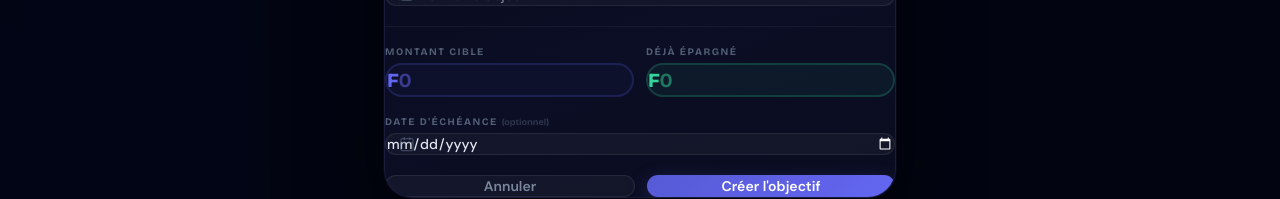
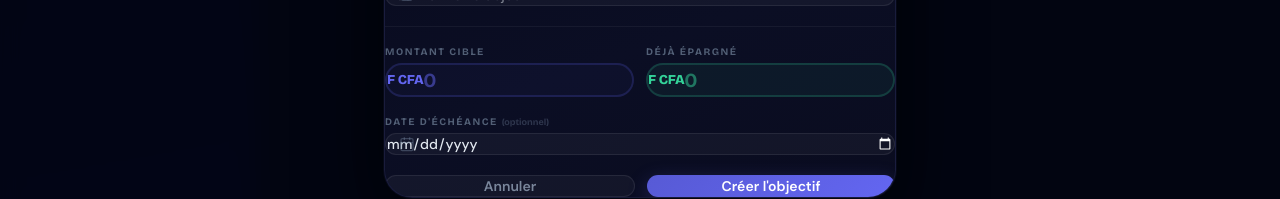
Before and after one commit to ousseynou-faye/GESTION-BOUTIQUES, a React (Vite) app in the folder budget-app/: page /objectifs in a window 1280 px wide. Both pictures are taken after a click on the button "Nouvel objectif". Shown: the part 412-611 px from the top of the page. Built offline with nearby package versions, Linux system fonts and the light colour scheme.

Commit message:
fix: replace currency symbol F with F CFA in all amount inputs

```diff
--- a/budget-app/src/components/transactions/TransactionForm.jsx
+++ b/budget-app/src/components/transactions/TransactionForm.jsx
@@ -124,9 +124,9 @@ export function TransactionForm({ initial, onSubmit, onCancel }) {
         >
           <span
             className="pl-5 font-display font-black leading-none select-none flex-shrink-0"
-            style={{ color: typeColor, fontSize: '2.25rem' }}
+            style={{ color: typeColor, fontSize: '1.1rem' }}
             aria-hidden="true"
-          >F</span>
+          >F CFA</span>
           <input
             type="number"
             step="1"
--- a/budget-app/src/pages/Budgets.jsx
+++ b/budget-app/src/pages/Budgets.jsx
@@ -123,9 +123,9 @@ function BudgetForm({ initial, mois, onSubmit, onCancel }) {
         >
           <span
             className="pl-5 font-display font-black leading-none select-none flex-shrink-0"
-            style={{ color: catColor, fontSize: '2.25rem' }}
+            style={{ color: catColor, fontSize: '1.1rem' }}
             aria-hidden="true"
-          >F</span>
+          >F CFA</span>
           <input
             type="number" step="1" min="1" placeholder="0"
             value={montant}
--- a/budget-app/src/pages/Goals.jsx
+++ b/budget-app/src/pages/Goals.jsx
@@ -194,9 +194,9 @@ function GoalForm({ initial, onSubmit, onCancel }) {
           >
             <span
               className="pl-3.5 font-display font-black leading-none select-none flex-shrink-0"
-              style={{ color: goalColor, fontSize: '1.25rem' }}
+              style={{ color: goalColor, fontSize: '0.85rem' }}
               aria-hidden="true"
-            >F</span>
+            >F CFA</span>
             <input
               type="number" step="1" min="1" placeholder="0"
               value={form.montantCible}
@@ -239,9 +239,9 @@ function GoalForm({ initial, onSubmit, onCancel }) {
           >
             <span
               className="pl-3.5 font-display font-black leading-none select-none flex-shrink-0"
-              style={{ color: '#34d399', fontSize: '1.25rem' }}
+              style={{ color: '#34d399', fontSize: '0.85rem' }}
               aria-hidden="true"
-            >F</span>
+            >F CFA</span>
             <input
               type="number" step="1" min="0" placeholder="0"
               value={form.montantActuel}
@@ -409,9 +409,9 @@ function DepositForm({ goal, onSubmit, onCancel }) {
         >
           <span
             className="pl-5 font-display font-black leading-none select-none flex-shrink-0"
-            style={{ color: goal.couleur, fontSize: '2.25rem' }}
+            style={{ color: goal.couleur, fontSize: '1.1rem' }}
             aria-hidden="true"
-          >F</span>
+          >F CFA</span>
           <input
             type="number" step="1" min="1" placeholder="0"
             value={montant}
```
Also changed, not shown: 2 other files (tests, documents, lock files or other folders).
